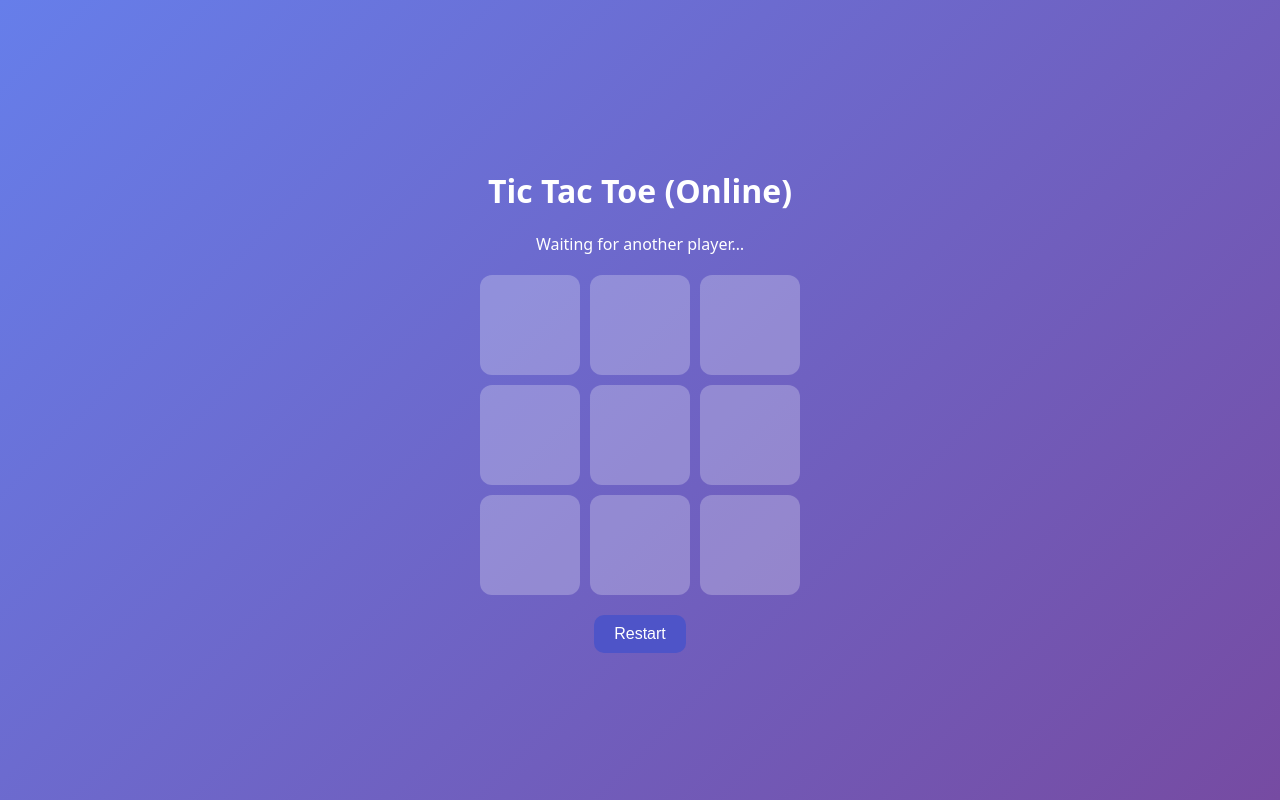
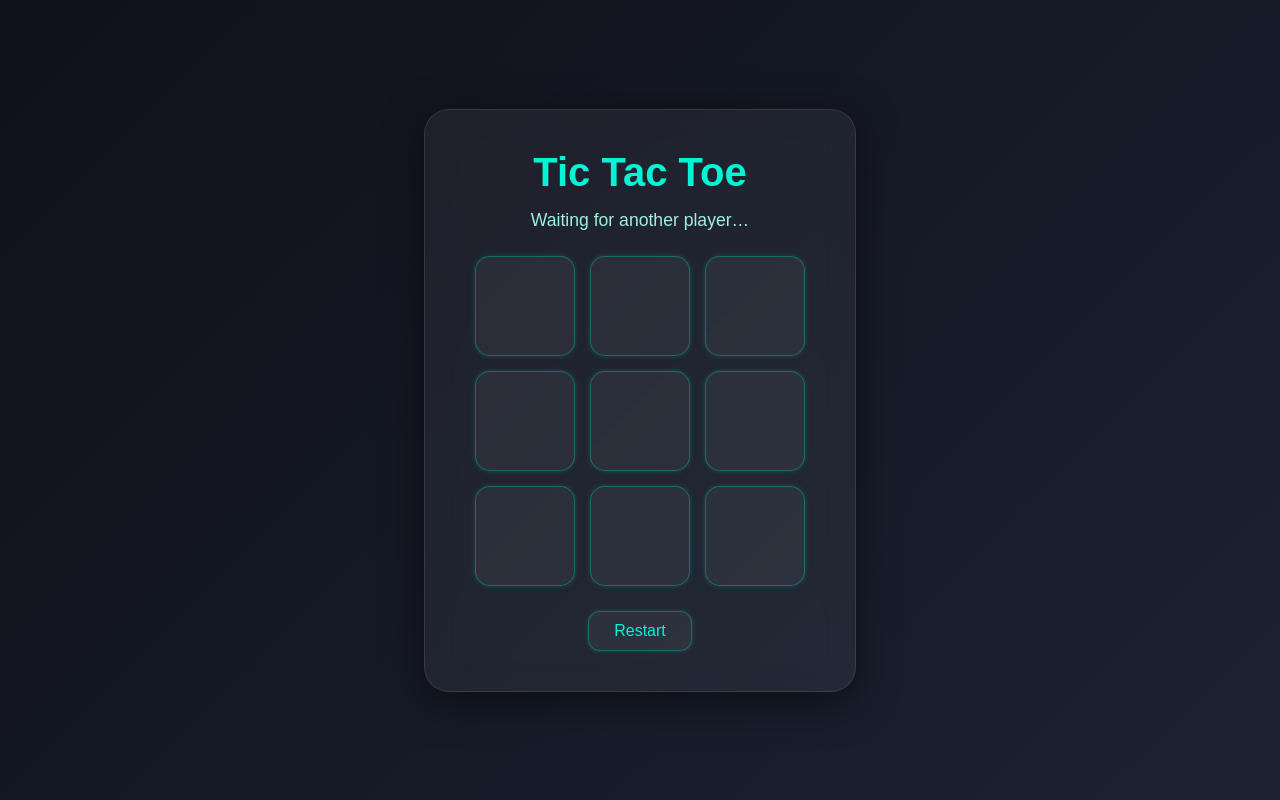
Before and after one commit to RabbiaAnwaar/tictactoe, a website: page public/index.html in a window 1280 px wide. Drawn offline with nearby package versions, Linux system fonts and the light colour scheme; no server answers.

```diff
--- a/public/index.html
+++ b/public/index.html
@@ -3,60 +3,124 @@
 <head>
 <meta charset="UTF-8">
 <meta name="viewport" content="width=device-width, initial-scale=1.0">
-<title>Online Tic Tac Toe</title>
+<title>Tic Tac Toe</title>
 
 <style>
+/* Reset */
+* {
+  margin: 0;
+  padding: 0;
+  box-sizing: border-box;
+  font-family: 'Poppins', sans-serif;
+}
+
+/* Body background: dark, muted gradient */
 body {
-  font-family: system-ui, sans-serif;
-  background: linear-gradient(135deg, #667eea, #764ba2);
-  min-height: 100vh;
-  margin: 0;
   display: flex;
   justify-content: center;
   align-items: center;
-  color: #fff;
+  min-height: 100vh;
+  background: linear-gradient(135deg, #0f111a, #1b2232);
+  color: #e0e0e0;
 }
 
+/* Game container with frosted glass effect */
 .game {
   text-align: center;
+  background: rgba(255, 255, 255, 0.05);
+  backdrop-filter: blur(15px);
+  -webkit-backdrop-filter: blur(15px);
+  padding: 40px 50px;
+  border-radius: 25px;
+  border: 1px solid rgba(255,255,255,0.1);
+  box-shadow: 0 10px 40px rgba(0,0,0,0.5);
 }
 
+/* Header neon text */
+h1 {
+  font-size: 2.5rem;
+  color: #00f5d4; /* Soft cyan */
+  margin-bottom: 15px;
+}
+
+/* Status text */
+#status {
+  font-size: 1.1rem;
+  margin-bottom: 25px;
+  color: #a0f0e0;
+}
+
+/* Board grid */
 .board {
   display: grid;
   grid-template-columns: repeat(3, 100px);
-  gap: 10px;
-  margin: 20px auto;
+  grid-gap: 15px;
+  justify-content: center;
+  margin-bottom: 25px;
 }
 
+/* Cells: glass + subtle neon glow on hover */
 .cell {
   width: 100px;
   height: 100px;
-  background: rgba(255,255,255,0.25);
+  background: rgba(255,255,255,0.05);
+  border-radius: 15px;
   display: flex;
+  justify-content: center;
   align-items: center;
-  justify-content: center;
   font-size: 2.5rem;
   cursor: pointer;
-  border-radius: 12px;
+  color: #00f5d4;
+  border: 1px solid rgba(0,245,212,0.3);
+  box-shadow: 0 0 5px rgba(0,245,212,0.2);
+  transition: all 0.3s ease;
+  user-select: none;
+}
+
+.cell:hover {
+  background: rgba(255,255,255,0.1);
+  box-shadow: 0 0 8px #00f5d4, 0 0 30px rgba(0,245,212,0.5);
+  transform: scale(1.08);
 }
 
 .cell.disabled {
   pointer-events: none;
-  opacity: 0.6;
+  opacity: 0.5;
 }
 
-.cell:hover {
-  background: rgba(255,255,255,0.4);
+/* Restart button: glass + subtle glow */
+button {
+  padding: 10px 25px;
+  border: none;
+  border-radius: 12px;
+  background: rgba(255,255,255,0.05);
+  color: #00f5d4;
+  font-size: 1rem;
+  cursor: pointer;
+  border: 1px solid rgba(0,245,212,0.3);
+  box-shadow: 0 0 5px rgba(0,245,212,0.2);
+  transition: all 0.3s ease;
 }
 
-button {
-  padding: 10px 20px;
-  border: none;
-  border-radius: 10px;
-  background: #4e54c8;
-  color: #fff;
-  font-size: 1rem;
-  cursor: pointer;
+button:hover {
+  background: rgba(255,255,255,0.1);
+  box-shadow: 0 0 15px #00f5d4, 0 0 30px rgba(0,245,212,0.5);
+}
+
+/* Responsive */
+@media (max-width: 500px) {
+  .board {
+    grid-template-columns: repeat(3, 70px);
+    grid-gap: 10px;
+  }
+  .cell {
+    width: 70px;
+    height: 70px;
+    font-size: 2rem;
+  }
+  h1 {
+    font-size: 2rem;
+  }
 }
 </style>
 </head>
@@ -64,7 +128,7 @@
 <body>
 
 <div class="game">
-  <h1>Tic Tac Toe (Online)</h1>
+  <h1>Tic Tac Toe</h1>
   <div id="status">Waiting for another player…</div>
 
   <div class="board">
@@ -109,7 +173,6 @@
 // 🔹 Turn handling
 socket.on('turn', turn => {
   currentTurn = turn;
-
   if (gameOver) return;
 
   if (mySymbol === turn) {
```
